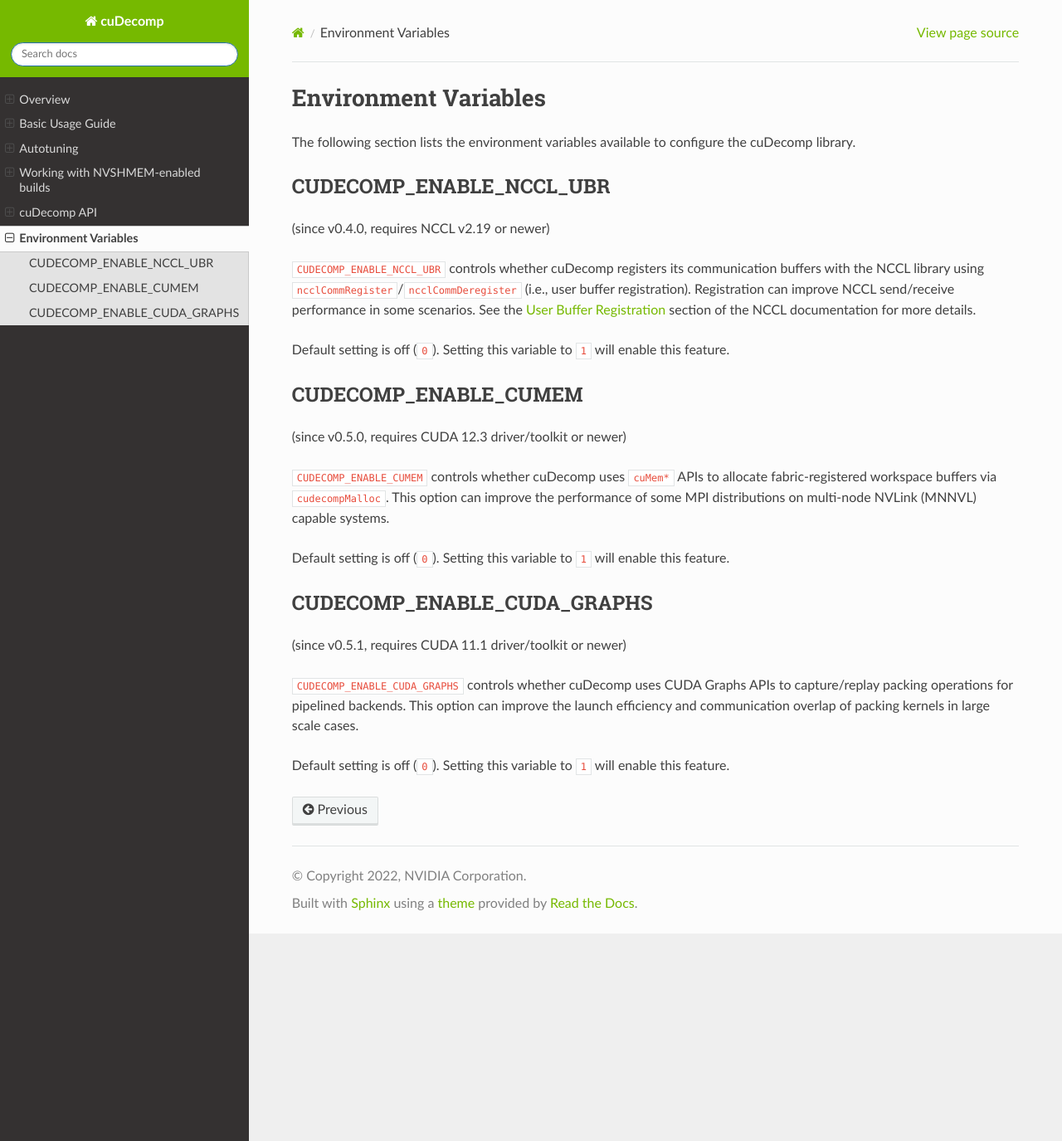
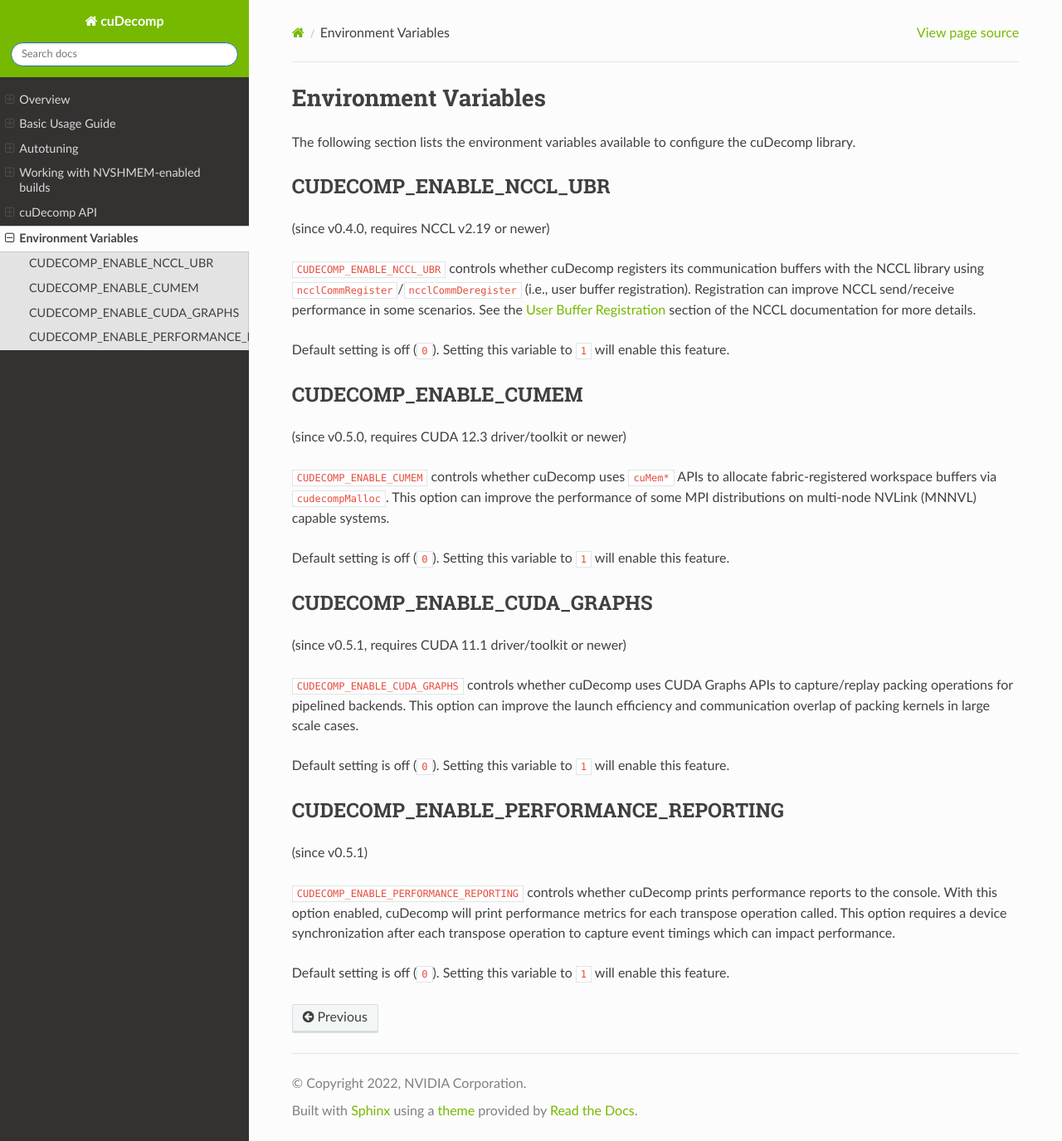
Before and after one commit to NVIDIA/cuDecomp, a Sphinx documentation site: the page built from docs/env_vars.rst, in a window 1280 px wide and 1375 px high. Shown: the whole window at 83% size. Built offline with Sphinx 7.4.7 and the Read the Docs theme 3.1.0, drawn with Linux system fonts in a browser that asks for light colours.

Commit message:
Add option to print per-operation performance metrics during code runtime.

```diff
--- a/docs/env_vars.rst
+++ b/docs/env_vars.rst
@@ -32,3 +32,12 @@ CUDECOMP_ENABLE_CUDA_GRAPHS
 and communication overlap of packing kernels in large scale cases.
 
 Default setting is off (:code:`0`). Setting this variable to :code:`1` will enable this feature.
+
+CUDECOMP_ENABLE_PERFORMANCE_REPORTING
+-------------------------------------
+(since v0.5.1)
+
+:code:`CUDECOMP_ENABLE_PERFORMANCE_REPORTING` controls whether cuDecomp prints performance reports to the console. With this option enabled, cuDecomp will print performance metrics for each transpose operation called.
+This option requires a device synchronization after each transpose operation to capture event timings which can impact performance.
+
+Default setting is off (:code:`0`). Setting this variable to :code:`1` will enable this feature.
```
Also changed, not shown: 4 other files.
